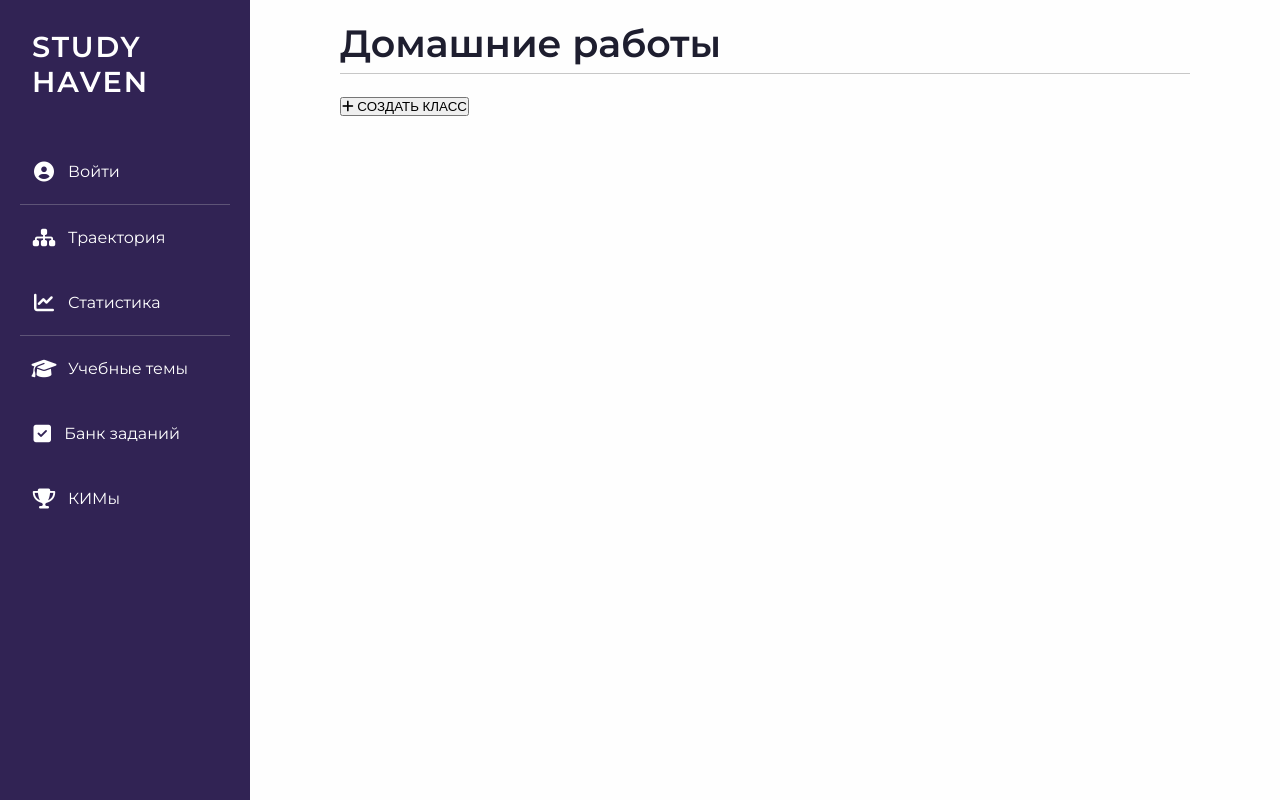
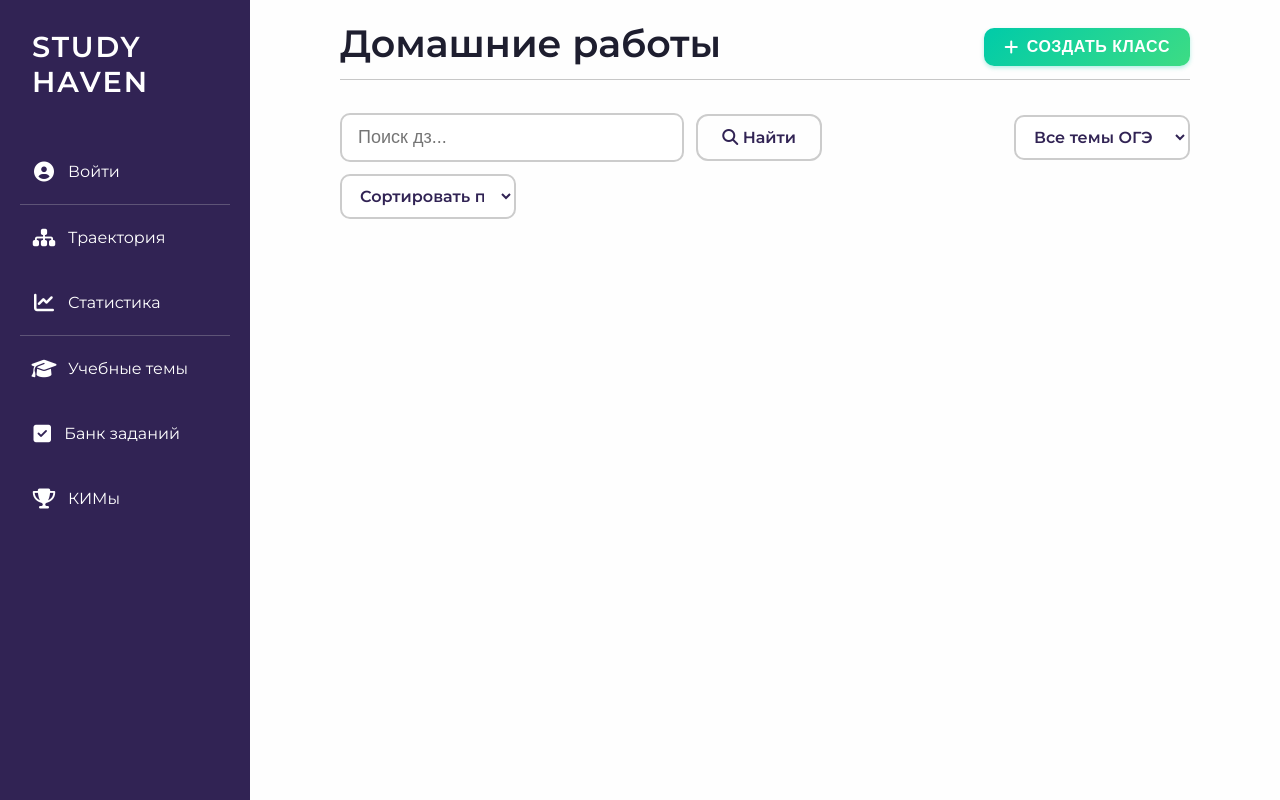
Before and after one commit to Ivan8293/OgeProject, a Laravel app: template resources/views/my_verstka/home_homeworks.blade.php in a window 1280 px wide. Run offline with Laravel 10, Linux system fonts and the light colour scheme; the template is opened without the code that fills it, so the values that code supplies are empty.

Commit message:
кнопка говна поела

```diff
--- a/public/css/new_styles/list_topic_style.css
+++ b/public/css/new_styles/list_topic_style.css
@@ -6,15 +6,15 @@
     padding-bottom: 6px;
 }
 .second_h {
-    border-bottom: 1px solid rgb(199, 199, 199);
 }
 .main_h {
     margin-top: -40px;
     margin-bottom: 33px;
+    display: flex;
+    align-items: center;
+    justify-content: space-between;
+    border-bottom: 1px solid rgb(199, 199, 199);
 }
-
-
-
 /* Список тем */
 .list_of_items {
     display: flex;
@@ -246,3 +246,25 @@
 .difficulty_oval.red {
     background-color: #e3342f;
 }
+.add_button {
+    display: flex;
+    align-items: center;
+    gap: 8px;
+    padding: 10px 20px;
+    font-size: 16px;
+    background: linear-gradient(135deg, #00cba9, #3ddc84);
+    font-family: "IBM Plex Sans", Arial, sans-serif;;
+    color: white;
+    border: none;
+    font-weight: 600;
+    border-radius: 10px;
+    cursor: pointer;
+    white-space: nowrap;
+    letter-spacing: 0.5px;
+    box-shadow: 0 2px 4px rgba(0, 203, 169, 0.3);
+    text-decoration: none;
+}
+
+.add_button:hover {
+    background: linear-gradient(135deg, #3ddc84, #00cba9);
+}
--- a/resources/views/my_verstka/home_homeworks.blade.php
+++ b/resources/views/my_verstka/home_homeworks.blade.php
@@ -50,7 +50,23 @@
                 <option>Частоте на экзамене</option>
             </select>
         </div> -->
-
+        <div class="filters_container">
+        <input type="text" placeholder="Поиск дз..." class="search_input_large">
+        <button class="search_button_large"> <i class="fas fa-search"></i>   Найти</button>
+            <select class="filter_select_large">
+                <option>Все темы ОГЭ</option>
+                <option>Текстовые задачи</option>
+                <option>Числа и вычисления</option>
+                <option>Алгебраические выражения, уравнения, неравенства</option>
+                <option>Функции</option>
+                <option>Геометрия</option>
+            </select>
+            <select class="filter_select_large">
+                <option>Сортировать по</option>
+                <option>Уровню сложности</option>
+                <option>Дате создания</option>
+            </select>
+        </div>
         @isset($homeworks)
             @foreach ($homeworks as $homework)
                 <div class="list_item" data-difficulty="{{ $homework->level }}">
```
